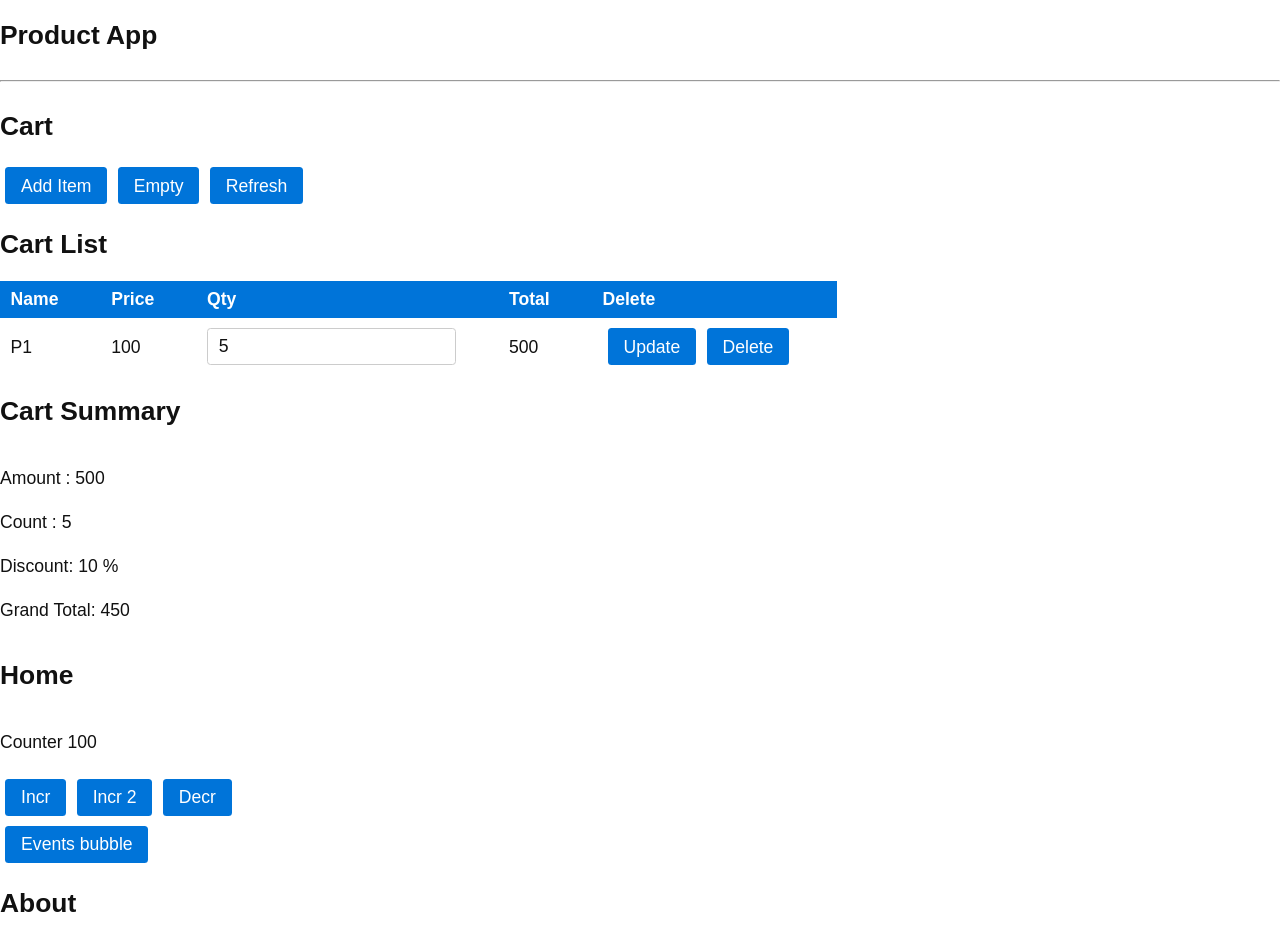
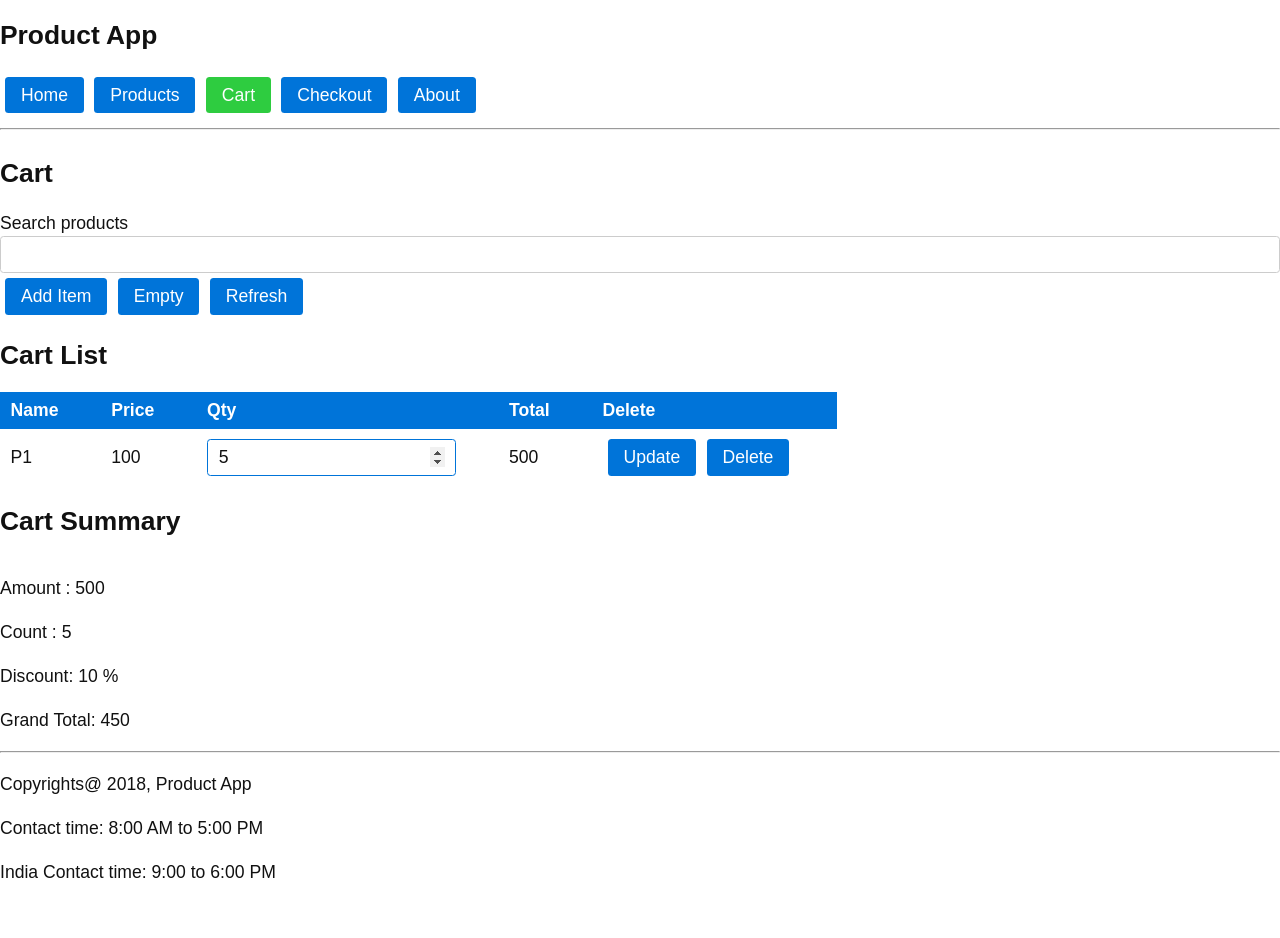
Before and after one commit to nodesense/bold-react-july-2018, a React (Create React App) app: page /cart in a window 1280 px wide. Shown: the top 938 px of the page. After the commit the page ends 885 px from the top, so only its background shows below. Built offline with nearby package versions, Linux system fonts and the light colour scheme.

Commit message:
react router dom

```diff
--- a/package.json
+++ b/package.json
@@ -6,6 +6,7 @@
     "prop-types": "^15.6.2",
     "react": "^16.4.1",
     "react-dom": "^16.4.1",
+    "react-router-dom": "^4.3.1",
     "react-scripts": "1.1.4"
   },
   "scripts": {
--- a/src/app/App.js
+++ b/src/app/App.js
@@ -6,7 +6,13 @@ import Footer from "./components/Footer";
 import Home from "./components/Home";
 import About from "./components/About";
 
+import NotFound from "./components/NotFound";
+
 import Cart from './cart/components/Cart';
+
+import {BrowserRouter as Router,
+        Switch,
+        Route } from 'react-router-dom';
 
 import "./App.css";
 
@@ -34,19 +40,36 @@ export default class App extends React.Component {
         // JSX => JavaScript + XML
         //JSX shall convert to JavaScript at build time
         return (
+            <Router>
             <div>
                 {/* Share data with child  using props */}
                 <Header appTitle={this.state.appTitle} />
 
-                <Cart />
+
+                <Switch>
+                    <Route path="/" exact component={Home} />
+                    <Route path="/cart" component={Cart} />
+                    <Route path="/about" component={About} />
+                    <Route path="*" component={NotFound} />
+                </Switch>
+
+                {/* <Cart />
 
                 <Home startValue={100} />
 
-                <About />
+                <About /> */}
+
 
                 <Footer appTitle={this.state.appTitle}
-                        year={this.state.year} />
+                        year={this.state.year} >
+
+                    {/* content view */}
+                    <p>Contact time: 8:00 AM to 5:00 PM</p>
+                    <p>India Contact time: 9:00 to 6:00 PM</p>
+
+                </Footer>
             </div>
+            </Router>
         )
 
         // return React.createElement("h1",
--- a/src/app/cart/components/Cart.js
+++ b/src/app/cart/components/Cart.js
@@ -16,7 +16,8 @@ export default class Cart extends Component {
             	   ],
             amount: 0, // sum of all items price * qty
             count: 0, // sum of all items qty
-            flag: true
+            flag: true,
+            searchText: ''
         }
     }
 
@@ -66,7 +67,7 @@ export default class Cart extends Component {
         console.log('update item ', id, qty)
 
         // clone array
-        let items = this.state.items.map (item => {
+        const items = this.state.items.map (item => {
             if (item.id === id) {
                 //BAD. mutating object
                 //item.qty = qty;
@@ -122,6 +123,11 @@ export default class Cart extends Component {
         this.recalculate(this.state.items);
     }
 
+    onSearchText = (e) => {
+        this.setState({
+            searchText: e.target.value
+        })
+    }
 
     render() {
         console.log("Cart render")
@@ -129,10 +135,14 @@ export default class Cart extends Component {
             <div>
             <h2>Cart</h2>
 
+            <label>Search products</label>
+            <input value={this.state.searchText}
+                    onChange={this.onSearchText}
+            />
+
             <button onClick={this.addItem}>
                 Add Item
             </button>
-
 
             <button onClick={this.empty}>
                 Empty
@@ -144,14 +154,16 @@ export default class Cart extends Component {
 
 
             <CartList  items={this.state.items}
-                       removeItem={this.removeItem}
+                       removeItem={(id) => this.removeItem(id)}
                        updateItem={this.updateItem}
 
             />
 
-            <CartSummary amount={this.state.amount}
-                         count = {this.state.count}
-            />
+            { this.state.count % 2 == 1 &&
+                <CartSummary amount={this.state.amount}
+                            count = {this.state.count}
+                />
+            }
 
             </div>
         )
--- a/src/app/cart/components/CartItem.js
+++ b/src/app/cart/components/CartItem.js
@@ -1,5 +1,5 @@
 // CartItem.js
-import React, {Component} from "react";
+import React, {PureComponent, Component} from "react";
 import PropTypes from "prop-types";
 
 export default class CartItem extends Component {
@@ -36,6 +36,7 @@ export default class CartItem extends Component {
 
     componentDidMount() {
         console.log("CartItem mounted");
+        this.inputElement.focus();
     }
 
     componentWillUnmount() {
@@ -56,6 +57,7 @@ export default class CartItem extends Component {
                             value={this.state.qty}
                             type="number"
                             onChange={this.onChangeQty}
+                            ref = { element => this.inputElement = element }
 
                      />
                 </td>
--- a/src/app/cart/components/CartList.js
+++ b/src/app/cart/components/CartList.js
@@ -1,6 +1,6 @@
 // CartList.js
 
-import React, {Component} from "react";
+import React, {PureComponent, Component} from "react";
 import PropTypes from "prop-types";
 
 import CartItem from "./CartItem";
@@ -28,7 +28,7 @@ export default class CartList extends Component {
         console.log("CartList Render");
 
         //deconstruct
-        let {items} = this.props;
+        const {items} = this.props;
 
         if (items.length == 0) {
             return (
--- a/src/app/cart/components/CartSummary.js
+++ b/src/app/cart/components/CartSummary.js
@@ -13,6 +13,8 @@ export default class CartSummary extends PureComponent {
             discount: 0,
             grandTotal: 0
         }
+
+        console.log("CartSummary Created")
     }
 
     //TODO: componentWillMount
@@ -21,6 +23,10 @@ export default class CartSummary extends PureComponent {
         this.recalculate(this.props)
     }
 
+
+    componentWillUnmount() {
+        console.log("Summary unmount")
+    }
     //TODO: componentWillReceiveProps, recalculate
 
     //TODO: shouldComponentUpdate
--- a/src/app/components/Footer.js
+++ b/src/app/components/Footer.js
@@ -14,6 +14,9 @@ export default function Footer(props) {
         <div>
             <hr />
             <p>Copyrights@ {year}, {appTitle}</p>
+
+            {props.children}
+
         </div>
     )
 }
--- a/src/app/components/Header.js
+++ b/src/app/components/Header.js
@@ -1,4 +1,6 @@
 import React from 'react';
+
+import {NavLink} from 'react-router-dom';
 
 export default function Header(props) {
     console.log("Header render ", props)
@@ -10,6 +12,13 @@ export default function Header(props) {
         <div>
             <h2> {props.appTitle} </h2>
             {/*  todo: navigation buttons  */}
+
+            <NavLink to="/" className="button"   exact activeClassName='success' > Home </NavLink>
+            <NavLink to="/products" className="button" activeClassName='success'> Products </NavLink>
+            <NavLink to="/cart" className="button" activeClassName='success' > Cart </NavLink>
+            <NavLink to="/checkout" className="button" activeClassName='success'> Checkout </NavLink>
+            <NavLink to="/about" className="button" activeClassName='success'> About </NavLink>
+
             <hr />
         </div>
     )
--- /dev/null
+++ b/src/app/components/NotFound.js
@@ -0,0 +1,9 @@
+import React from 'react';
+
+export default function NotFound(props) {
+    return (
+        <div>
+            <h2>Page not found!!</h2>
+        </div>
+    )
+}
```
Also changed, not shown: 2 other files (tests, documents, lock files or other folders).
